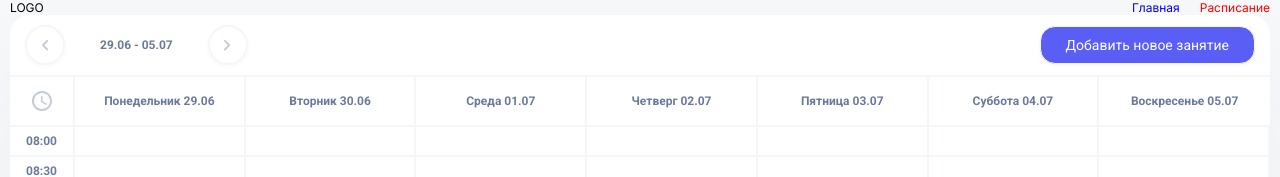
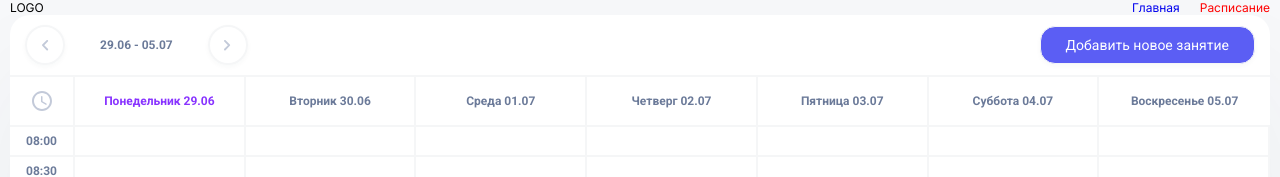
Before and after one commit to ComShep/coach-crm, a React (Vite) app: page /dashboard in a window 1280 px wide. Shown: the top 177 px of the page. Built offline with nearby package versions, Linux system fonts and the light colour scheme.

Commit message:
добавил выделение текущего дня цветом

```diff
--- a/src/components/DashboardGrid/DashboardDays.module.css
+++ b/src/components/DashboardGrid/DashboardDays.module.css
@@ -13,8 +13,12 @@
 	border-right: 2px solid #f5f6f7;
 }
 
-.headerBlock {
+.dayBlock {
 	display: flex;
 	justify-content: center;
 	align-items: center;
 }
+
+.currentDay {
+	color: #83f;
+}
--- a/src/components/DashboardGrid/DashboardDays.tsx
+++ b/src/components/DashboardGrid/DashboardDays.tsx
@@ -1,18 +1,34 @@
-import styles from './DashboardDays.module.css'
-import { IconClock } from '../assets/icons'
-import type { WeekDay } from '../../store/types'
+import styles from "./DashboardDays.module.css";
+import { IconClock } from "../assets/icons";
+import type { WeekDay } from "../../store/types";
+import clsx from "clsx";
 
 type Props = {
-	days: WeekDay[]
-}
+  days: WeekDay[];
+  currentDayDate: string | null;
+};
 
-export const DashboardDays = ({days}: Props) => {
-	return (
-		<div className={styles.header}>
-			<div className={styles.headerBlock}><IconClock/></div>
-			{days.map(day => {
-				return <div className={styles.headerBlock} key={day.displayDate}>{day.fullName} {day.displayDate}</div>
-			})}
-		</div>
-	)
-}
+export const DashboardDays = ({ days, currentDayDate }: Props) => {
+  return (
+    <div className={styles.header}>
+      <div className={styles.dayBlock}>
+        <IconClock />
+      </div>
+      {days.map((day) => {
+        const isCurrent = day.dateObject === currentDayDate;
+
+        const dayBlock = clsx(styles.dayBlock, {[styles.currentDay]: isCurrent});
+
+        return (
+          <div
+            className={dayBlock}
+            key={day.displayDate}
+            data-date={day.dateObject}
+          >
+            {day.fullName} {day.displayDate}
+          </div>
+        );
+      })}
+    </div>
+  );
+};
--- a/src/components/DashboardGrid/DashboardGrid.tsx
+++ b/src/components/DashboardGrid/DashboardGrid.tsx
@@ -10,6 +10,7 @@ const timeSlots = generateTimeSlots();
 
 export const DashboardGrid = () => {
 	const currentWeekOffset = useWeekStore((state) => state.currentWeekOffset);
+	const currentDayDate = useWeekStore((state) => state.currentDate)
   const getWeekDays = useWeekStore((state) => state.getWeekDays);
   const days = useMemo(() => getWeekDays(), [currentWeekOffset, getWeekDays]);
 
@@ -20,7 +21,7 @@ export const DashboardGrid = () => {
 
 	return (
     <>
-      <DashboardDays days={days}/>
+      <DashboardDays days={days} currentDayDate={currentDayDate}/>
       <div className={styles.grid}>
         {timeSlots.map((timeSlot) => {
           return (
--- a/src/store/types.ts
+++ b/src/store/types.ts
@@ -12,6 +12,7 @@ interface WeekRange {
 
 interface WeekState {
 	currentWeekOffset: number,
+	currentDate: string | null
 }
 
 interface WeekAction {
--- a/src/store/useWeekStore.ts
+++ b/src/store/useWeekStore.ts
@@ -7,6 +7,7 @@ export const useWeekStore = create<WeekStore>()(
   devtools(
     (set, get) => ({
       currentWeekOffset: 0,
+			currentDate: null,
 
       nextWeek: () => set(
         (state) => ({
@@ -27,6 +28,7 @@ export const useWeekStore = create<WeekStore>()(
       getWeekDates: () => {
         const { currentWeekOffset } = get();
         const today = new Date();
+				set({currentDate: today.toISOString().slice(0, 10)})
         today.setHours(0, 0, 0, 0);
 
         const currentDay = today.getDay();
```
Also changed, not shown: src/components/DashboardGrid/DashboardDaysMobile.tsx (added, +7 -0 lines).
